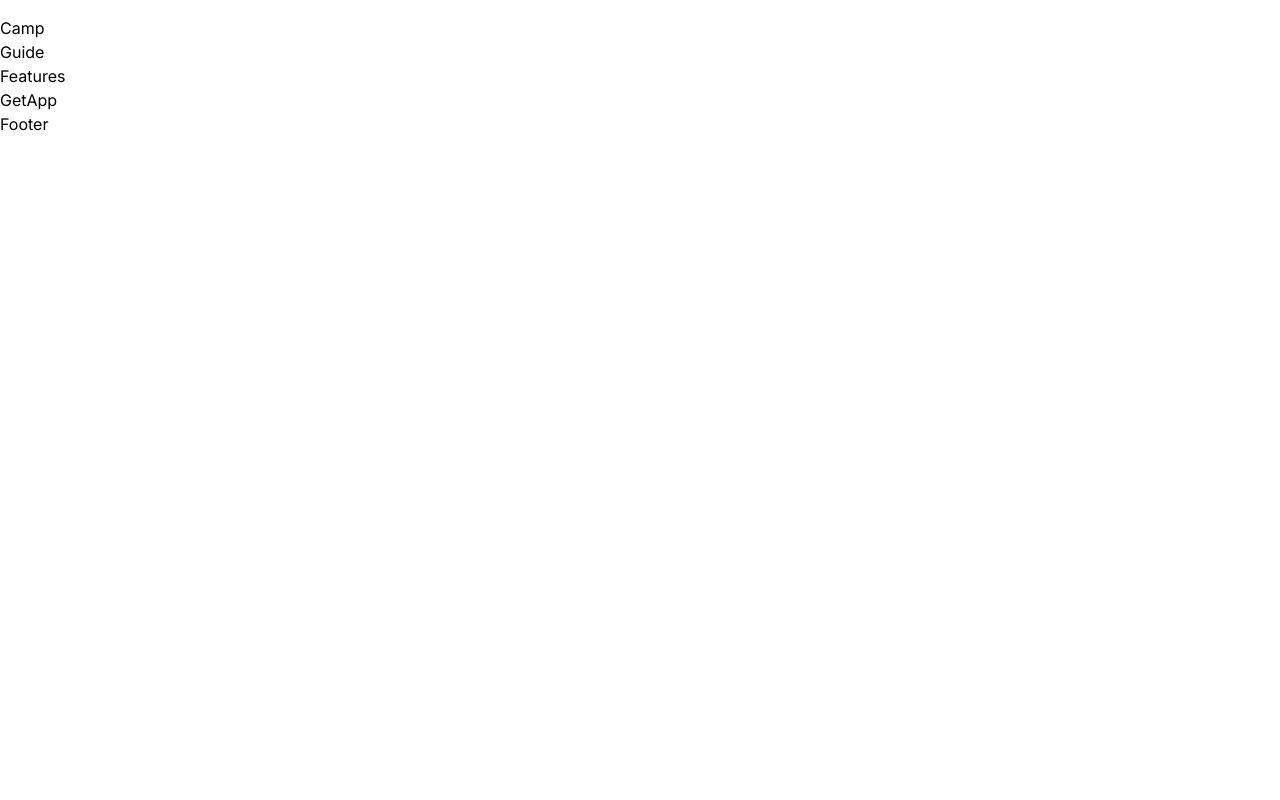
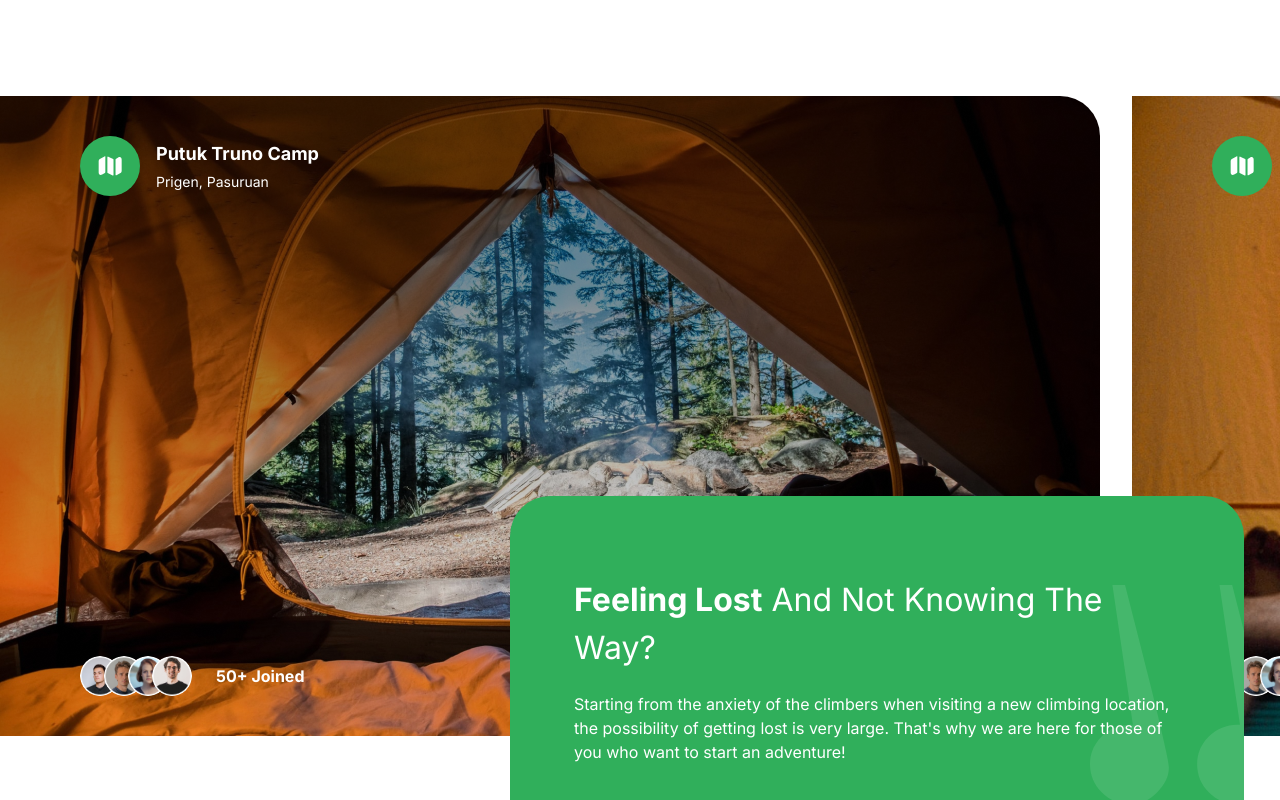
Before and after one commit to Kacper-Lechicki/Hilink, a Next.js app: page / in a window 1280 px wide. Shown: the part 780-1580 px from the top of the page. Before the commit the page ends 916 px from the top, so only its background shows below. Built offline with nearby package versions, Linux system fonts and the light colour scheme.

Commit message:
feat: camp section

```diff
--- a/app/globals.css
+++ b/app/globals.css
@@ -55,7 +55,7 @@
     @apply mx-auto max-w-[1440px];
   }
   .padding-container {
-    @apply px-6 lg:px-20 3xl:px-0;
+    @apply px-3 lg:px-20 3xl:px-0;
   }
 
   .hero-map {
@@ -71,7 +71,7 @@
   }
 
   .get-app {
-    @apply relative flex w-full flex-col justify-between gap-32 overflow-hidden bg-green-90 bg-pattern bg-cover bg-center bg-no-repeat px-6 py-12 text-white sm:flex-row sm:gap-12 sm:py-24 lg:px-20 xl:max-h-[598px] 2xl:rounded-5xl;
+    @apply relative flex w-full flex-col justify-between gap-32 overflow-hidden bg-green-90 bg-pattern bg-cover bg-center bg-no-repeat px-3 py-12 text-white sm:flex-row sm:gap-12 sm:py-24 lg:px-20 xl:max-h-[598px] 2xl:rounded-5xl;
   }
 }
 
--- a/components/Camp.tsx
+++ b/components/Camp.tsx
@@ -1,5 +1,99 @@
+import { PEOPLE_URL } from '@/constants';
+import Image from 'next/image';
+
+type CampSiteProps = {
+  backgroundImage: string;
+  title: string;
+  subtitle: string;
+  peopleJoined: string;
+};
+
+const CampSite = ({
+  backgroundImage,
+  title,
+  subtitle,
+  peopleJoined,
+}: CampSiteProps) => {
+  return (
+    <div
+      className={`w-full h-full min-w-[1100px] ${backgroundImage} bg-cover bg-no-repeat lg:rounded-r-5xl 2xl:rounded-5xl`}
+    >
+      <div className="flex h-full flex-col items-start justify-between p-6 lg:px-20 lg:py-10">
+        <div className="flexCenter gap-4">
+          <div className="rounded-full bg-green-50 p-4">
+            <Image src="/folded-map.svg" alt="map" width={28} height={28} />
+          </div>
+
+          <div className="flex flex-col gap-1">
+            <h4 className="bold-18 text-white">{title}</h4>
+            <p className="regular-14 text-white">{subtitle}</p>
+          </div>
+        </div>
+
+        <div className="flexCenter gap-6">
+          <span className="flex -space-x-4 overflow-hidden">
+            {PEOPLE_URL.map((url) => (
+              <Image
+                className="inline-block w-10 h-10 rounded-full"
+                src={url}
+                key={url}
+                alt="person"
+                width={52}
+                height={52}
+              />
+            ))}
+          </span>
+
+          <p className="bold-16 md:bold-20 text-white">{peopleJoined}</p>
+        </div>
+      </div>
+    </div>
+  );
+};
+
 const Camp = () => {
-  return <div>Camp</div>;
+  return (
+    <section className="2xl:mx-auto 2xl:max-w-[1440px] relative flex flex-col py-10 lg:mb-10 lg:py-20 xl:mb-20">
+      <div className="hide-scrollbar flex h-[340px] w-full items-start justify-start gap-8 overflow-x-auto lg:h-[400px] xl:h-[640px]">
+        <CampSite
+          backgroundImage="bg-bg-img-1"
+          title="Putuk Truno Camp"
+          subtitle="Prigen, Pasuruan"
+          peopleJoined="50+ Joined"
+        />
+
+        <CampSite
+          backgroundImage="bg-bg-img-2"
+          title="Mountain View Camp"
+          subtitle="Somewhere in the Wilderness"
+          peopleJoined="50+ Joined"
+        />
+      </div>
+
+      <div className="flexEnd mt-10 px-3 lg:-mt-60 lg:mr-6">
+        <div className="bg-green-50 p-8 lg:max-w-[500px] xl:max-w-[734px] xl:rounded-5xl xl:px-16 xl:py-20 relative w-full overflow-hidden rounded-3xl">
+          <h2 className="text-[24px] font-[400] md:text-[32px] md:font-[400] 2xl:text-[64px] 2xl:font-[400] 2xl:leading-[120%] capitalize text-white">
+            <strong>Feeling Lost</strong> And Not Knowing The Way?
+          </h2>
+
+          <p className="text-[14px] font-[400] xl:text-[16px] xl:font-[400] mt-5 text-white">
+            Starting from the anxiety of the climbers when visiting a new
+            climbing location, the possibility of getting lost is very large.
+            That's why we are here for those of you who want to start an
+            adventure!
+          </p>
+
+          <Image
+            src="/quote.svg"
+            alt="camp-2"
+            width={186}
+            height={219}
+            className="camp-quote"
+          />
+        </div>
+      </div>
+    </section>
+  );
 };
 
 export default Camp;
```
